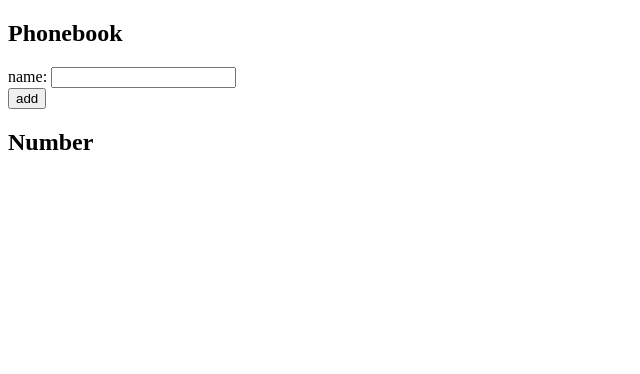
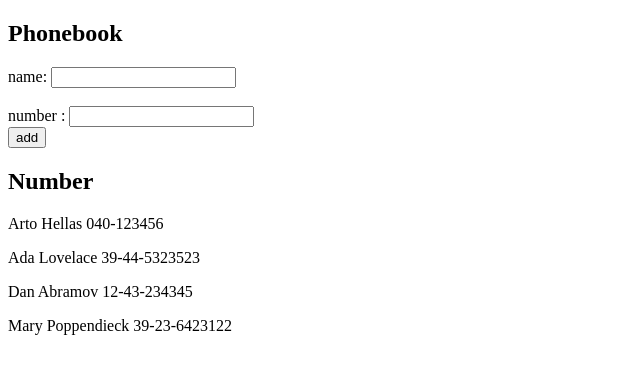
Before and after one commit to hiramhh/guia-telefonica, a React (Create React App) app: page / in a window 1280 px wide. Shown: the top 374 px of the page, without its empty margins (0-640 px from the left). Built offline with nearby package versions, Linux system fonts and the light colour scheme.

Commit message:
La guía telefónica, paso 3

```diff
--- a/src/App.js
+++ b/src/App.js
@@ -2,12 +2,25 @@ import React, { useState } from "react";
 import Person from "./components/Persons";
 
 function App() {
-  const [persons, setPersons] = useState([]);
+  const [persons, setPersons] = useState([
+    { name: 'Arto Hellas', number: '040-123456', id:1},
+    { name: 'Ada Lovelace', number: '39-44-5323523', id:2 },
+    { name: 'Dan Abramov', number: '12-43-234345', id:3 },
+    { name: 'Mary Poppendieck', number: '39-23-6423122', id:4 }
+  ]);
   const [newName, setNewName] = useState("");
+  const [newNumber, setNewNumber] = useState("");
 
+  const handleNameChange = (event) => {
+    setNewName(event.target.value);
+  }
+
+  const handleNumberChange = (event) => {
+    setNewNumber(event.target.value);
+  }
 
   const personsList = persons.map((person) => {
-    return <Person key={person.id} person={person}/>
+    return <Person key={person.id} person={person} />
   } );
 
 
@@ -16,24 +29,28 @@ function App() {
     event.preventDefault();
     const checkName = persons.map(item => item.name).includes(newName);
 
-    if(checkName){
+    const checkNumber = persons.map(item => item.number).includes(newNumber);
+
+
+    if(checkName || checkNumber){
       alert(`${newName} is already added to phonebook`);
       setNewName("");
+      setNewNumber("");
     } else {
       const personObject = {
         name: newName,
+        number: newNumber,
         date: new Date().toISOString(),
         id: persons.length + 1
       }
 
       setPersons(persons.concat(personObject));
       setNewName("");
+      setNewNumber("");
     }
   }
 
-  const handleNameChange = (event) => {
-    setNewName(event.target.value)
-  }
+
 
 
 
@@ -47,6 +64,12 @@ function App() {
           onChange={handleNameChange}
           />
         </div>
+        <br/>
+        <div>
+          number : <input
+          value={newNumber}
+          onChange={handleNumberChange}/>
+        </div>
         <div>
           <button type="submit">add</button>
         </div>
@@ -55,6 +78,6 @@ function App() {
       {personsList}
     </div>
   );
-}
+  }
 
 export default App;
--- a/src/components/Persons.js
+++ b/src/components/Persons.js
@@ -1,7 +1,7 @@
 import React from "react";
 
 const Person = (props) => {
-  return <p>{props.person.name}</p>
+  return <p>{props.person.name}  {props.person.number}</p>
 }
 
 export default Person;
```
